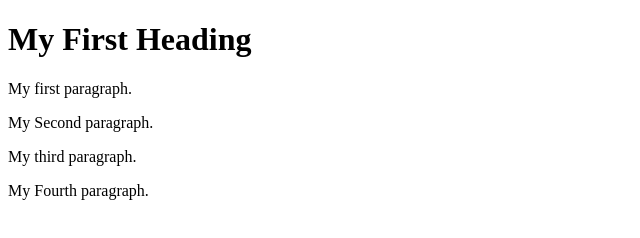
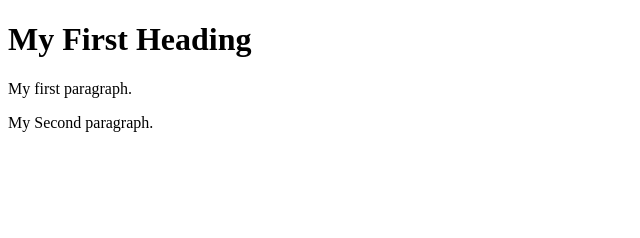
Before and after one commit to chandrahasanvdevops/firsthtml, a plain HTML site: page index.html in a window 1280 px wide. Shown: the whole page, without its empty margins (0-640 px from the left). Drawn offline with Linux system fonts and the light colour scheme.

Commit message:
Update index.html

```diff
--- a/index.html
+++ b/index.html
@@ -4,7 +4,5 @@
 <h1>My First Heading</h1>
 <p>My first paragraph.</p>
 <p>My Second paragraph.</p>
-<p>My third paragraph.</p>
-<p>My Fourth paragraph.</p>
 </body>
 </html>
```
